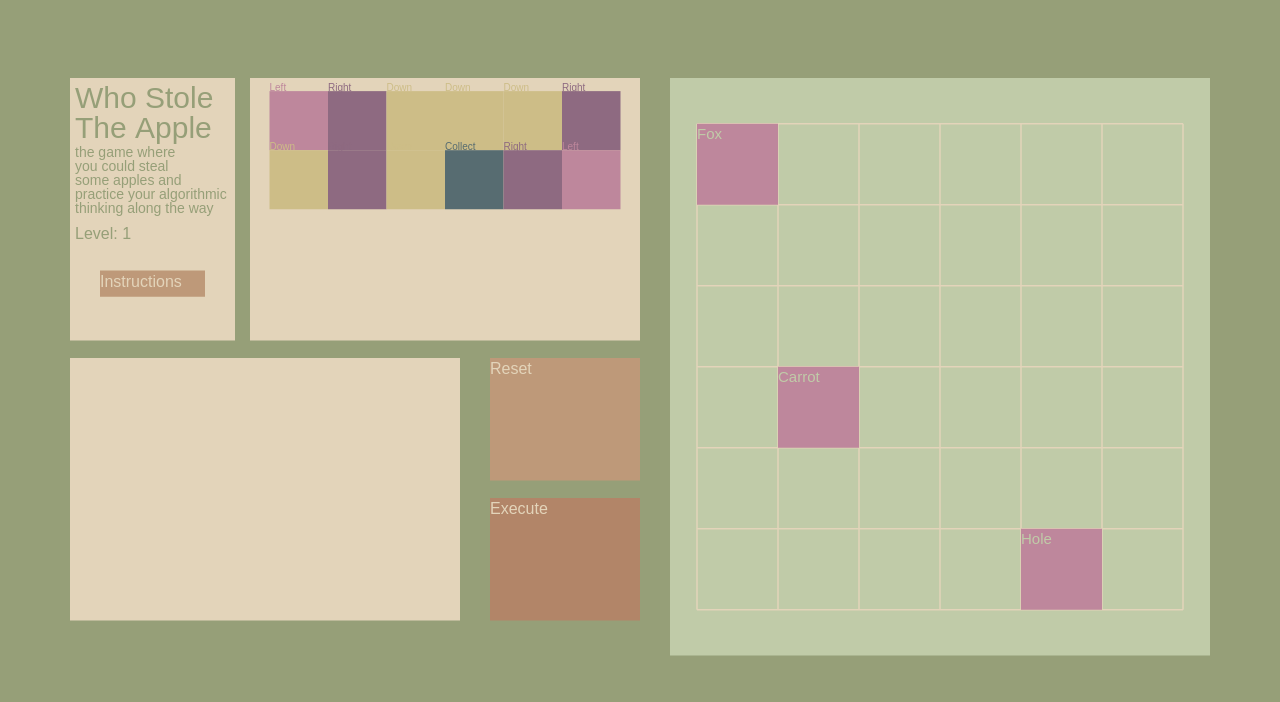
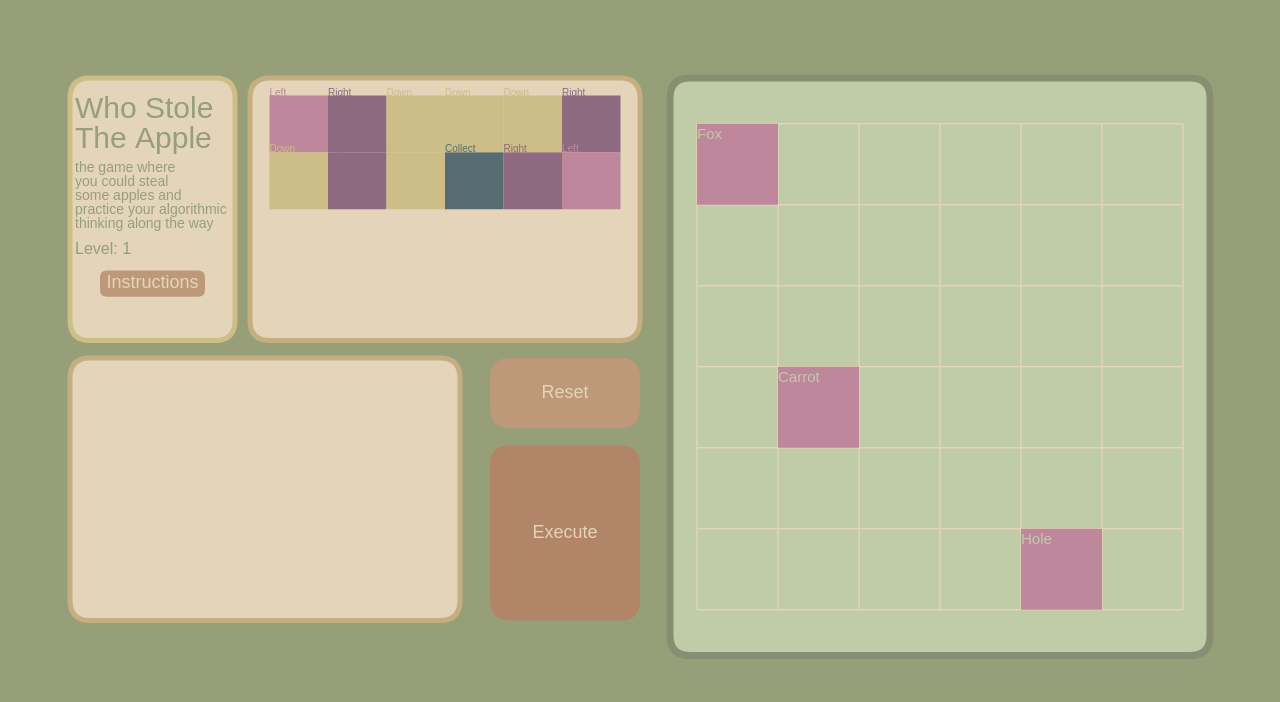
Before and after one commit to mariavaghani/who_stole_the_apple, a website built with webpack: page index.html in a window 1280 px wide. Shown: the top 702 px of the page. Built offline with nearby package versions, Linux system fonts and the light colour scheme.

Commit message:
Game Production ready; copyright and links

```diff
--- a/index.html
+++ b/index.html
@@ -10,13 +10,29 @@
   <title>Who Stole The Apple</title>
 </head>
 <body>
+
   <div class="game">
-    <div style="position: relative;">
+
+    <div id="dynamic-height" style="position: relative;">
       <canvas id="game-canvas-static" width="1200px" height="650px"
               style="position: absolute; left: 0; top: 0; z-index: 0; object-fit:contain;"></canvas>
       <canvas id="game-canvas-active" width="1200px" height="650px"
               style="position: absolute; left: 0; top: 0; z-index: 1; object-fit:contain;"></canvas>
     </div>
+
+
+    <div id='links-footer'>
+      <div class="copyright">Created by Maria Vaghani using Vanilla JavaScript | New York City</div>
+      <div class="links">
+        <a href="https://github.com/mariavaghani" target="_blank">
+          <img src="src/assets/icons8-github-100.png" alt="GitHub Maria Vaghani" height="60">
+        </a>
+        <a href="https://www.linkedin.com/in/maria-vaghani/" target="_blank">
+          <img src="src/assets/icons8-linkedin-100.png" alt="LinkedIn Maria Vaghani" height="60">
+        </a>
+      </div>
+    </div>
   </div>
+
 </body>
 </html>
--- a/src/index.js
+++ b/src/index.js
@@ -7,9 +7,13 @@ import BoardSizes from "./scripts/board_sizes"
 window.addEventListener('DOMContentLoaded', () => {
   let canvasStatic = document.getElementById('game-canvas-static');
   let canvasActive = document.getElementById('game-canvas-active');
+  let displayElement = document.getElementById('dynamic-height');
 
-  canvasStatic.height = Math.min(document.documentElement.clientHeight, 700);
-  canvasActive.height = Math.min(document.documentElement.clientHeight, 700);
+  displayElement.style.height = `${Math.min(document.documentElement.clientHeight-70, 700)}px`;
+
+
+  canvasStatic.height = Math.min(document.documentElement.clientHeight-70, 700);
+  canvasActive.height = Math.min(document.documentElement.clientHeight-70, 700);
 
   const sizeG = new GameSizes(canvasStatic);
   const sizeB = new BoardSizes(canvasStatic);
@@ -24,5 +28,5 @@ window.addEventListener('DOMContentLoaded', () => {
   gameView.start()
 
 
-  console.log("All Loaded, thank you for asking");
+  // console.log("All Loaded, thank you for asking");
 })
--- a/src/scripts/board.js
+++ b/src/scripts/board.js
@@ -1,4 +1,4 @@
-import COLOR_PALETTE from "./styling";
+import {COLOR_PALETTE, GAME_ELE} from "./styling";
 import LEVELS from "./level_const";
 
 class Board {
@@ -16,10 +16,13 @@ class Board {
 
   }
 
-  drawStatic(ctxS) {
-    ctxS.fillStyle = COLOR_PALETTE.boardColor;
-    ctxS.fillRect(this.size.BOARD_X, this.size.BOARD_Y,
-                  this.size.BOARD_DX, this.size.BOARD_DY);
+  drawStatic(ctxS, painterMethod) {
+    painterMethod(ctxS, this.size.BOARD_X, this.size.BOARD_Y,
+      this.size.BOARD_DX, this.size.BOARD_DY,
+      GAME_ELE.board)
+    // ctxS.fillStyle = COLOR_PALETTE.boardColor;
+    // ctxS.fillRect(this.size.BOARD_X, this.size.BOARD_Y,
+    //               this.size.BOARD_DX, this.size.BOARD_DY);
 
     this.drawGridOnBoard(ctxS)
   }
--- a/src/scripts/game.js
+++ b/src/scripts/game.js
@@ -1,5 +1,5 @@
 import LEVELS from './level_const';
-import COLOR_PALETTE from './styling';
+import {BTN_STYLES} from './styling';
 import Board from "./board";
 import GamePainter from "./game_painter";
 
@@ -137,38 +137,37 @@ class Game {
     return this.tools.concat(this.inWorkArea);
   }
 
-  drawResetButton(ctxA) {
-    // console.log("Hi!");
-    ctxA.fillStyle = COLOR_PALETTE.resetButtonColor;
-    ctxA.fillRect(this.size.RESET_X, this.size.RESET_Y,
-                  this.size.RESET_DX, this.size.RESET_DY);
+  drawButton (ctxA, x, y, width, height, style) {
+    ctxA.save();
+    this.painter.roundRect(ctxA, x, y,
+                          width, height,
+                          style);
 
-    ctxA.font = "16px Arial";
-    ctxA.fillStyle = COLOR_PALETTE.containerColor;
-    ctxA.fillText("Reset", this.size.RESET_X, this.size.RESET_Y + 16);
+    ctxA.font = `${style.fontSize}px ${style.font}`;
+    ctxA.fillStyle = style.textColor;
+    ctxA.textAlign = "center";
+    ctxA.fillText(style.txt,
+      x + width / 2,
+      y + (height + style.fontSize / 2) / 2);
+    ctxA.restore();
   }
 
-  drawInstructionButton(ctxA) {
-    // console.log("Hi!");
-    ctxA.fillStyle = COLOR_PALETTE.resetButtonColor;
-    ctxA.fillRect(this.size.INST_X, this.size.INST_Y,
-      this.size.INST_DX, this.size.INST_DY);
+  drawAllButtons(ctxA) {
+    this.drawButton(ctxA,
+      this.size.EXEC_X, this.size.EXEC_Y,
+      this.size.EXEC_DX, this.size.EXEC_DY,
+      BTN_STYLES.execBtn);
 
-    ctxA.font = "16px Arial";
-    ctxA.fillStyle = COLOR_PALETTE.containerColor;
-    ctxA.fillText("Instructions", this.size.INST_X, this.size.INST_Y + 16);
-  }
+    this.drawButton(ctxA,
+      this.size.RESET_X, this.size.RESET_Y,
+      this.size.RESET_DX, this.size.RESET_DY,
+      BTN_STYLES.resetBtn
+    );
 
-  drawExecuteButton(ctxA) {
-    // console.log("Hi!");
-    ctxA.fillStyle = COLOR_PALETTE.execButtonColor;
-    ctxA.fillRect(this.size.EXEC_X, this.size.EXEC_Y,
-                  this.size.EXEC_DX, this.size.EXEC_DY);
-
-    ctxA.font = "16px Arial";
-    ctxA.fillStyle = COLOR_PALETTE.containerColor;
-    ctxA.fillText("Execute", this.size.EXEC_X, this.size.EXEC_Y + 16);
-
+    this.drawButton(ctxA,
+      this.size.INST_X, this.size.INST_Y,
+      this.size.INST_DX, this.size.INST_DY,
+      BTN_STYLES.instBtn);
   }
 
   resetGame(ctxS, ctxA) {
@@ -201,12 +200,11 @@ class Game {
   checkVictory() {
 
     if (this.fulfilledLevel()) {
-      console.log("here");
 
       this.board.msg = "Great Job, you thief!!";
       this.board.status = "VICTORY";
-      console.log(`this.board.msg ⬇⬇⬇ `);
-      console.log(this.board.msg);
+      // console.log(`this.board.msg ⬇⬇⬇ `);
+      // console.log(this.board.msg);
 
     } else if (this.board.status === "OK") {
       this.board.msg = `${this.board.char.name} did not complete the challenge!`;
@@ -215,13 +213,6 @@ class Game {
   }
 
   fulfilledLevel() {
-
-    console.log(`this.board.char.bag ⬇⬇⬇ `);
-    console.log(this.board.char.bag);
-
-    console.log(`LEVELS[this.level].collectables ⬇⬇⬇ `);
-    console.log(LEVELS[this.level].collectables);
-
 
     return LEVELS[this.level].levelCompletion(this.board, this.level);
 
@@ -290,20 +281,14 @@ class Game {
 
 export default Game;
 
-// TODO: add design of level 2
-// TODO: add design of level 3
-// TODO: add instructions. popup? welcome screen?
 // TODO: Level completion requirements should show up at the title
 // TODO: add obstacles class, that would be a parent class for
 // different types of obstacles
 // TODO: add collectibles class, that would be a parent class for
 // collectible items
-// TODO: populate the board with collectibles
 // TODO: add graphic icons to tools
 // TODO: add different icons for other items on the board
 // TODO: add links to github, linkedin
 
-// TODO: refactor start method, and some game logic to work with request
-// animation frame
 // TODO: figure out a better strategy on how to draw and press button animation
 // TODO: create a fox animation, figure out a good strategy for
--- a/src/scripts/game_painter.js
+++ b/src/scripts/game_painter.js
@@ -1,4 +1,4 @@
-import COLOR_PALETTE from "./styling";
+import {COLOR_PALETTE, GAME_ELE} from "./styling";
 
 class GamePainter {
   constructor (ctxS, size, board, level) {
@@ -26,7 +26,7 @@ class GamePainter {
     this.drawWorkArea(ctxS);
 
     // Draw the Board container
-    board.drawStatic(ctxS);
+    board.drawStatic(ctxS, this.roundRect);
 
     // Draw grid on top
     // this.drawGridOnGameArea(ctxS);
@@ -64,36 +64,24 @@ class GamePainter {
   drawInstructionsContainer (ctxA) {
 
     ctxA.save();
-    // ctxA.fillStyle = COLOR_PALETTE.msgColor;
-    // ctxA.fillRect(this.size.instX, this.size.instY,
-    //   this.size.instDX, this.size.instDY);
-
-    // ctxA.font = "16px Arial";
-    // ctxA.textAlign = "center";
-    // ctxA.fillStyle = COLOR_PALETTE.containerColor;
-    // ctxA.fillText("Hi",
-    //   this.size.instX + this.size.instDX / 2,
-    //   this.size.instY + this.size.instDY / 2);
 
     let drawing = new Image();
     drawing.src = "./src/assets/instructions-overlay.png"; // can also be a remote URL e.g. http://
     ctxA.drawImage(drawing, 0, this.size.origY, this.size.DIM_X, this.size.DIM_Y);
 
-
     ctxA.restore();
   }
 
   drawNameContainer(ctxS, level) {
-    ctxS.fillStyle = COLOR_PALETTE.containerColor;
-    ctxS.fillRect(this.size.TITLE_X, this.size.TITLE_Y,
-      this.size.TITLE_DX, this.size.TITLE_DY);
-    ctxS.fillStyle = COLOR_PALETTE.backgroundColor;
+    this.roundRect(ctxS, this.size.TITLE_X, this.size.TITLE_Y,
+      this.size.TITLE_DX, this.size.TITLE_DY,
+      GAME_ELE.name);
 
     const that = this.size;
 
-    printText("Who Stole/nThe Apple", 30);
-    printText("the game where/nyou could steal/nsome apples and/npractice your algorithmic/nthinking along the way", 14, 65);
-    printText(`Level: ${level}`, 16, 145);
+    printText("Who Stole/nThe Apple", 30, 10);
+    printText("the game where/nyou could steal/nsome apples and/npractice your algorithmic/nthinking along the way", 14, 80);
+    printText(`Level: ${level}`, 16, 160);
 
 
     function printText(titleTxt, lh, offset = 0) {
@@ -110,10 +98,42 @@ class GamePainter {
   }
 
   drawToolBoxContainer(ctxS) {
-    ctxS.fillStyle = COLOR_PALETTE.containerColor;
-    ctxS.fillRect(this.size.TOOL_X, this.size.TOOL_Y, this.size.TOOL_DX, this.size.TOOL_DY);
+    this.roundRect(ctxS, this.size.TOOL_X, this.size.TOOL_Y,
+      this.size.TOOL_DX, this.size.TOOL_DY,
+      GAME_ELE.workArea);
 
+  }
 
+  roundRect (ctx, x, y, xd, yd, options) {
+    let rad;
+    if (options.rad) {
+      rad = options.rad;
+    } else {
+      rad = 0;
+    }
+
+    ctx.save();
+    ctx.translate(x, y);
+    ctx.beginPath();
+    ctx.moveTo(rad, 0);
+    ctx.lineTo(xd-rad, 0);
+    ctx.quadraticCurveTo(xd, 0, xd, rad);
+    ctx.lineTo(xd, yd-rad);
+    ctx.quadraticCurveTo(xd, yd, xd-rad, yd);
+    ctx.lineTo(rad, yd);
+    ctx.quadraticCurveTo(0, yd, 0, yd-rad);
+    ctx.lineTo(0, rad);
+    ctx.quadraticCurveTo(0, 0, rad, 0);
+    ctx.fillStyle = options.fillColor;
+    ctx.fill();
+    if (options.outline) {
+      ctx.strokeStyle = options.outline.color;
+      ctx.lineWidth = options.outline.thickness;
+      ctx.stroke();
+
+    }
+    ctx.closePath();
+    ctx.restore();
   }
 
   drawToolGrid(ctxS, origX, origY) {
@@ -144,9 +164,10 @@ class GamePainter {
   }
 
   drawWorkArea(ctxS) {
-    ctxS.fillStyle = COLOR_PALETTE.containerColor;
-    ctxS.fillRect(this.size.WORK_X, this.size.WORK_Y,
-      this.size.WORK_DX, this.size.WORK_DY);
+    this.roundRect(ctxS,
+      this.size.WORK_X, this.size.WORK_Y,
+      this.size.WORK_DX, this.size.WORK_DY, GAME_ELE.workArea)
+
   }
 
   drawGridOnGameArea(ctxS) {
--- a/src/scripts/game_sizes.js
+++ b/src/scripts/game_sizes.js
@@ -11,13 +11,10 @@ class GameSizes {
     this.origX = rect.x;
     this.origY = rect.y;
 
-    // Grid
-    this.gapX = this.DIM_X * (1 / gridBase);
-    this.gapY = this.DIM_Y * (2 / gridBase);
+    // // Grid
+    // this.gapX = this.DIM_X * (1 / gridBase);
+    // this.gapY = this.DIM_Y * (2 / gridBase);
 
-    // Tool size
-    // this.toolSideX = this.DIM_X * (3 / gridBase);
-    // this.toolSideY = this.DIM_Y * (4 / gridBase);
 
     // Title location
     this.TITLE_X = this.DIM_X * (2 / gridBase);
@@ -48,7 +45,7 @@ class GameSizes {
     this.cellWidth = this.width / this.cols;
 
     // Y dir
-    this.borderY = this.TOOL_DY / 20;
+    this.borderY = this.TOOL_DY / 15;
     this.height = this.TOOL_DY - 2 * this.borderY;
     this.rows = 4;
     this.cellHeight = this.height / this.rows;
@@ -65,15 +62,18 @@ class GameSizes {
     this.EXEC_X = this.DIM_X * (30 / gridBase);
     this.EXEC_DX = this.DIM_X * (10 / gridBase);
 
-    this.EXEC_Y = this.DIM_Y * (56 / gridBase);
-    this.EXEC_DY = this.DIM_Y * (14 / gridBase);
+    this.EXEC_Y = this.DIM_Y * (50 / gridBase);
+    this.EXEC_DY = this.DIM_Y * (20 / gridBase);
 
     // Reset button location
     this.RESET_X = this.DIM_X * (30 / gridBase);
-    this.RESET_DX = this.DIM_X * (10 / gridBase);
+    this.RESET_DX = this.EXEC_DX; //this.DIM_X * (10 / gridBase);
 
     this.RESET_Y = this.DIM_Y * (40 / gridBase);
-    this.RESET_DY = this.DIM_Y * (14 / gridBase);
+    this.RESET_DY = this.DIM_Y * (8 / gridBase);
+
+
+
 
     // Dialogs
     this.dialogX = this.DIM_X * (10 / gridBase);
--- a/src/scripts/game_view.js
+++ b/src/scripts/game_view.js
@@ -1,3 +1,4 @@
+import { COLOR_PALETTE, STYLES } from "./styling";
 
 class GameView {
   constructor(game, canvasStatic, canvasActive) {
@@ -10,6 +11,7 @@ class GameView {
     this.mouseDownHandler = this.mouseDownHandler.bind(this.game);
     this.mouseMoveHandler = this.mouseMoveHandler.bind(this.game);
     this.mouseUpHandler = this.mouseUpHandler.bind(this.game);
+
 
     // // Make buttons pressable
     this.mouseClickHandler = this.mouseClickHandler.bind(this);
@@ -45,12 +47,12 @@ class GameView {
     this.mouseY = e.y - this.game.size.origY;
 
     if (this.game.size.resetButtonClicked(this.mouseX, this.mouseY)) {
-      console.log("Reset!!")
+      // console.log("Reset!!")
       this.game.resetGame(this.ctxS, this.ctxA);
     }
 
     if (this.game.size.execButtonClicked(this.mouseX, this.mouseY)) {
-      console.log("Executing!!")
+      // console.log("Executing!!")
 
       this.game.executeWorkingTools();
     }
@@ -58,7 +60,7 @@ class GameView {
     if (this.game.size.contButtonClicked(this.mouseX, this.mouseY)
         && this.game.board.status !== "OK"
         ) {
-      console.log("continue!!")
+      // console.log("continue!!")
       this.game.stateMachine(this.ctxS, this.ctxA);
     }
   }
@@ -94,7 +96,7 @@ class GameView {
     this.mouseY = e.y - this.size.origY;
 
     if (this.size.overInstructions(this.mouseX, this.mouseY)) {
-      console.log("Showing Instructions!!")
+      // console.log("Showing Instructions!!")
       this.showInstructions = true;
 
     } else {
@@ -137,48 +139,14 @@ class GameView {
 
   }
 
-
-  // STANDARD WAY TO ANIMATE
-  // start () {
-
-  //   this.game.resetGame(this.ctxS, this.ctxA);
-  //   const runLevel = setInterval( () => {
-
-  //     this.ctxA.clearRect(0, 0, this.game.size.DIM_X, this.game.size.DIM_Y);
-
-  //     this.game.drawExecuteButton(this.ctxA);
-  //     this.game.drawResetButton(this.ctxA);
-  //     this.game.drawInstructionButton(this.ctxA);
-
-  //     this.game.drawBoard(this.ctxA);
-  //     // Draw tools
-  //     this.game.drawTools(this.ctxA);
-
-
-  //     // Draw Execution Board
-  //     this.game.executeWorkingTools();
-
-  //     if (this.game.board.status !== "OK") {
-  //       this.game.painter.printMsg(this.ctxA, this.game.board.msg);
-  //     }
-
-  //   }, 20);
-  // }
-
-
-  // ATTEMPTING TO MIGRATE TO REQUEST ANIMATION FRAME
   start () {
     this.game.resetGame(this.ctxS, this.ctxA);
 
     let gameAnimationStep = () => {
-      // Do whatever
-
 
       this.ctxA.clearRect(0, 0, this.game.size.DIM_X, this.game.size.DIM_Y);
 
-      this.game.drawExecuteButton(this.ctxA);
-      this.game.drawResetButton(this.ctxA);
-      this.game.drawInstructionButton(this.ctxA);
+      this.game.drawAllButtons(this.ctxA);
 
       this.game.drawBoard(this.ctxA);
       // Draw tools
--- a/src/scripts/level_const.js
+++ b/src/scripts/level_const.js
@@ -31,7 +31,7 @@ const movingDown = (board) => {
 };
 
 const collectingItem = (board) => {
-  console.log("Collecting");
+  // console.log("Collecting");
   return board.char.addToBag(board);
 }
 
@@ -111,6 +111,37 @@ const LEVELS = {
     ],
     levelCompletion: collectAllCollectablesEscapeToHole
 
+  },
+
+  3: {
+    tools: [
+      new Tool("Down", movingDown, "#CDBD87"),
+      new Tool("Right", movingRight, "#8E6A81"),
+      new Tool("Left", movingLeft, "#BE879C"),
+      new Tool("Down", movingDown, "#CDBD87"),
+      new Tool("Left", movingLeft, "#BE879C"),
+      new Tool("Right", movingRight, "#8E6A81"),
+      new Tool("Down", movingDown, "#CDBD87"),
+      new Tool("Collect", collectingItem, "#576C71"),
+      new Tool("Collect", collectingItem, "#576C71"),
+      new Tool("Right", movingRight, "#8E6A81"),
+      new Tool("Up", movingUp, "#A56D73"),
+      new Tool("Right", movingRight, "#8E6A81"),
+      new Tool("Up", movingUp, "#A56D73"),
+      new Tool("Up", movingUp, "#A56D73"),
+      new Tool("Right", movingRight, "#8E6A81"),
+      new Tool("Up", movingUp, "#A56D73"),
+      new Tool("Collect", collectingItem, "#576C71")
+    ],
+    character: new Character("Tiger", [0, 2]),
+    escape: new EscapeElement("Hole", [2, 0]),
+    collectables: [
+      new CollectableElement("Carrot", [4, 0]),
+      new CollectableElement("Broccoli", [0, 4]),
+      new CollectableElement("Raddish", [4, 3])
+    ],
+    levelCompletion: collectAllCollectablesEscapeToHole
+
   }
 }
 
--- a/src/scripts/styling.js
+++ b/src/scripts/styling.js
@@ -1,12 +1,86 @@
-const COLOR_PALETTE = {
+// if styling related constants are not generated based on user window,
+// these numbers go in this file
+
+export const COLOR_PALETTE = {
 
   backgroundColor: "#969F78",
+
   containerColor: "#E3D4BA",
+  containerOutlineColor: "#C5AE80",
+
   boardColor: "#C0CBA8",
+  boardOutlineColor: "#888E72",
+
   execButtonColor: "#B28568",
   resetButtonColor: "#BE9979",
   // instructionsButtonColor: "#BE9979",
-  msgColor: "#B37C7C"
+  msgColor: "#B37C7C",
+
+  nameContainer: "#CDBD87"
 };
 
-export default COLOR_PALETTE;
+export const STYLES = {
+  btnRad: 20,
+  btnRadSm: 7,
+  h2FontSize: 18,
+  h2Font: "Arial"
+}
+
+export const BTN_STYLES = {
+  execBtn:{
+    rad: STYLES.btnRad,
+    fillColor: COLOR_PALETTE.execButtonColor,
+    txt: "Execute",
+    fontSize: STYLES.h2FontSize,
+    font: STYLES.h2Font,
+    textColor: COLOR_PALETTE.containerColor
+  },
+
+  resetBtn: {
+    rad: STYLES.btnRad,
+    fillColor: COLOR_PALETTE.resetButtonColor,
+    txt: "Reset",
+    fontSize: STYLES.h2FontSize,
+    font: STYLES.h2Font,
+    textColor: COLOR_PALETTE.containerColor
+  },
+
+  instBtn: {
+    rad: STYLES.btnRadSm,
+    fillColor: COLOR_PALETTE.resetButtonColor,
+    txt: "Instructions",
+    fontSize: STYLES.h2FontSize,
+    font: STYLES.h2Font,
+    textColor: COLOR_PALETTE.containerColor
+  }
+
+}
+
+export const GAME_ELE = {
+  workArea: {
+    rad: STYLES.btnRad,
+    fillColor: COLOR_PALETTE.containerColor,
+    outline: {
+      color: COLOR_PALETTE.containerOutlineColor,
+      thickness: 5
+    }
+  },
+
+  name: {
+    rad: STYLES.btnRad,
+    fillColor: COLOR_PALETTE.containerColor,
+    outline: {
+      color: COLOR_PALETTE.nameContainer,
+      thickness: 5
+    }
+  },
+
+  board: {
+    rad: STYLES.btnRad,
+    fillColor: COLOR_PALETTE.boardColor,
+    outline: {
+      color: COLOR_PALETTE.boardOutlineColor,
+      thickness: 7
+    }
+  }
+}
--- a/src/styles/styles.scss
+++ b/src/styles/styles.scss
@@ -1,16 +1,34 @@
 
 body {
   background-color: #969F78;
+
 }
+
+
 
 .game {
   display: flex;
   width: 100%;
   flex-direction: column;
   align-items: center;
-
+  justify-content:flex-start;
 }
 
 .game div {
   width: 1200px;
 }
+
+
+#links-footer {
+
+  display:flex;
+  align-self: flex-end;
+  justify-content: flex-end;
+  align-items: center;
+  color: #888E72;
+}
+
+.links {
+  display: flex;
+  justify-content: center;
+}
```
Also changed, not shown: src/assets/icons8-github-100.png (added), src/assets/icons8-linkedin-100.png (added), src/assets/instructions-overlay.png.
